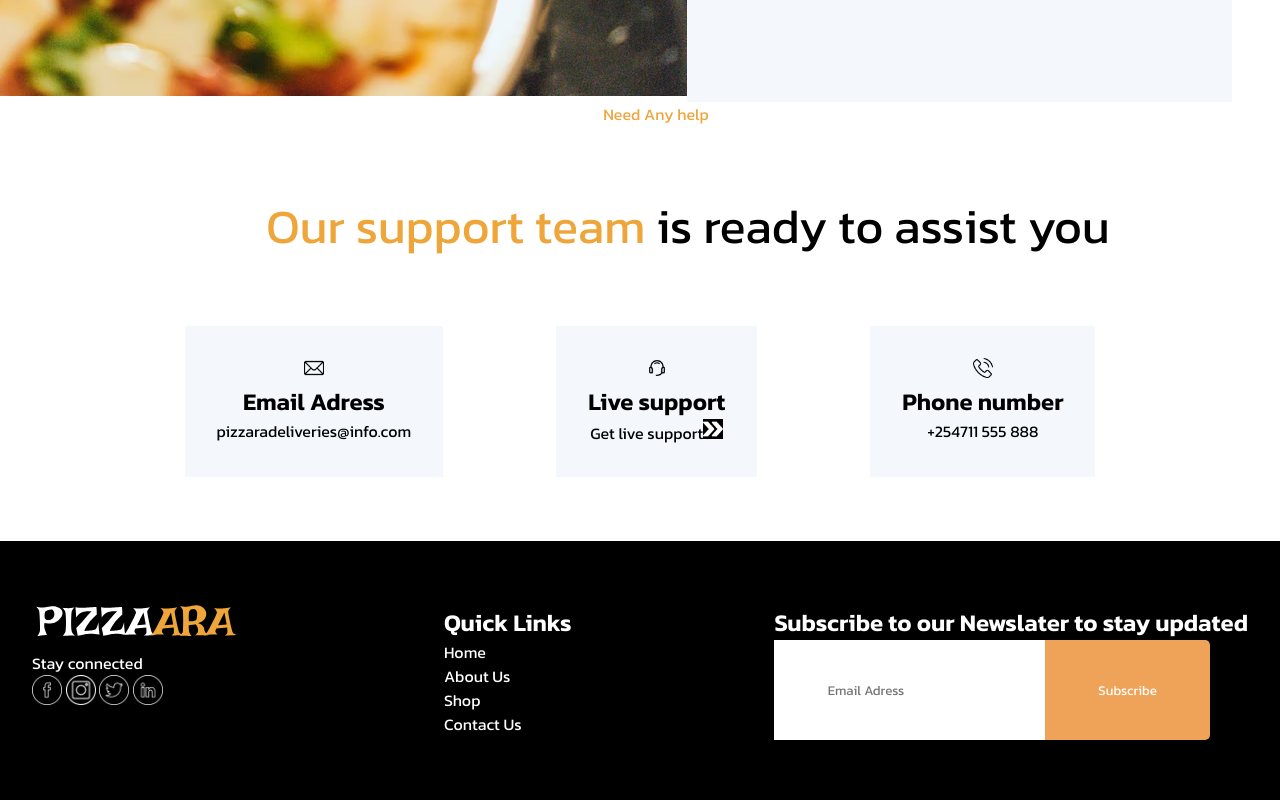
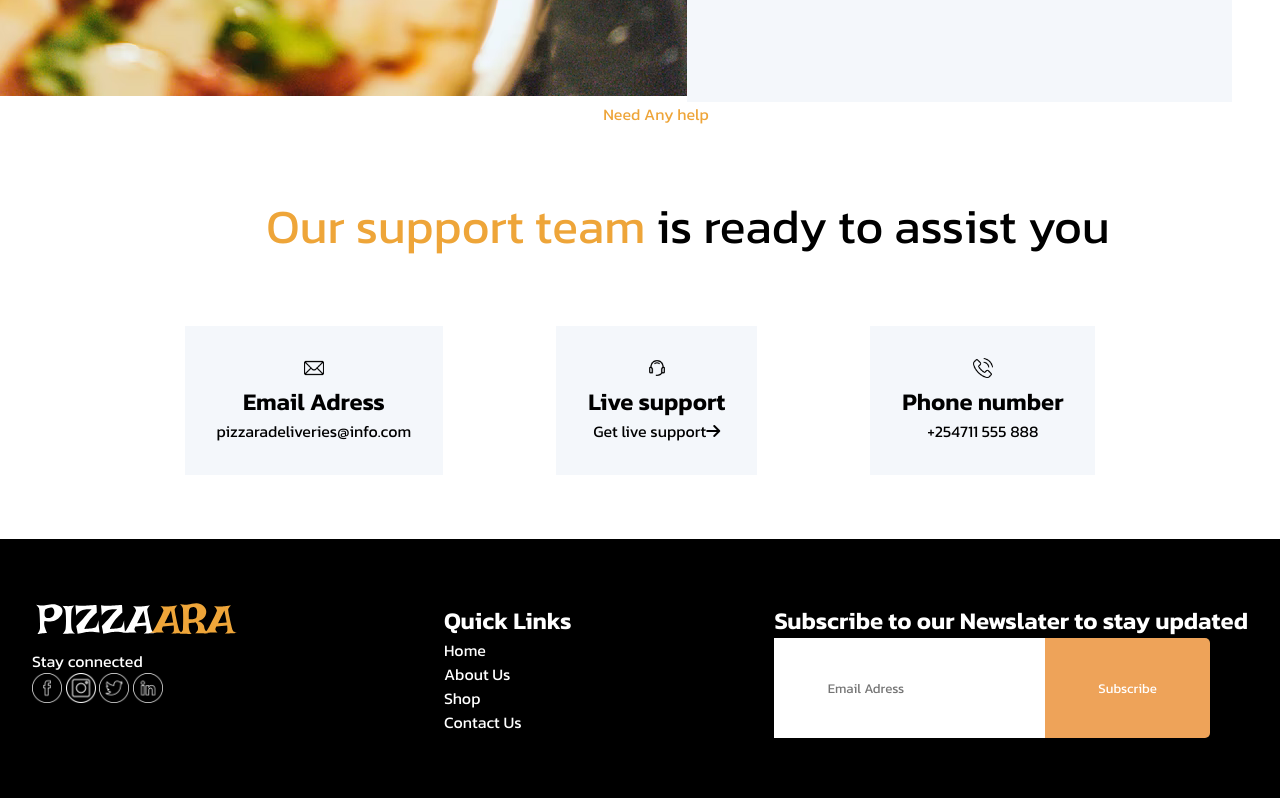
Before and after one commit to 360lad/pizzara_deliveries, a plain HTML site: page index.html in a window 1280 px wide. Shown: the part 2137-2937 px from the top of the page. Drawn offline with Linux system fonts and the light colour scheme; files whose address does not match are found by name.

Commit message:
the arrowright icon  was added from fontawesome

```diff
--- a/index.html
+++ b/index.html
@@ -223,14 +223,7 @@
           </div>
           <div>
             <h2>Live support</h2>
-            <p>
-              Get live support<img
-                class="img__background"
-                src="images/fast-forward.png"
-                alt="direction icon"
-                width="20px"
-              />
-            </p>
+            <p>Get live support<i class="fa-solid fa-arrow-right"></i></p>
           </div>
         </div>
         <div class="help__contacts">
```
